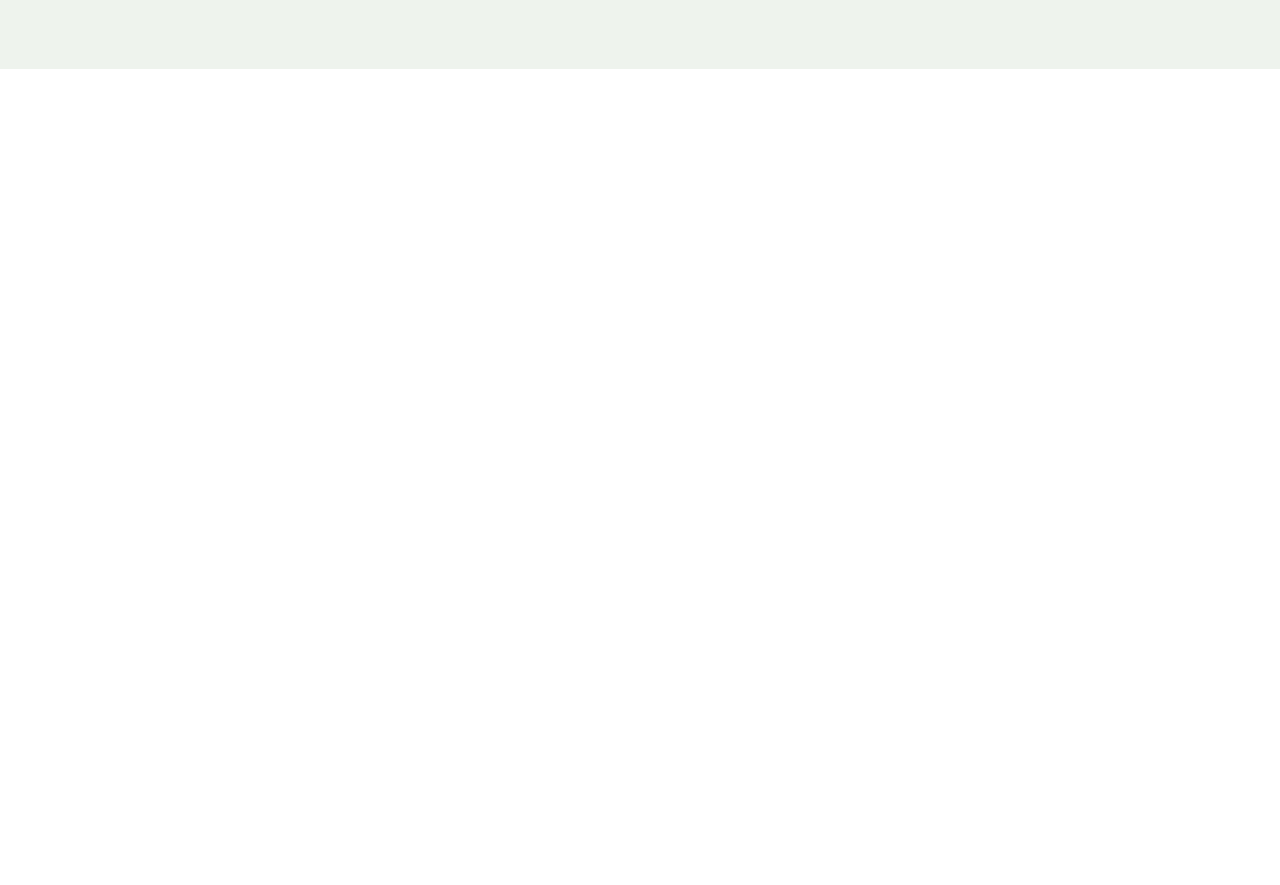
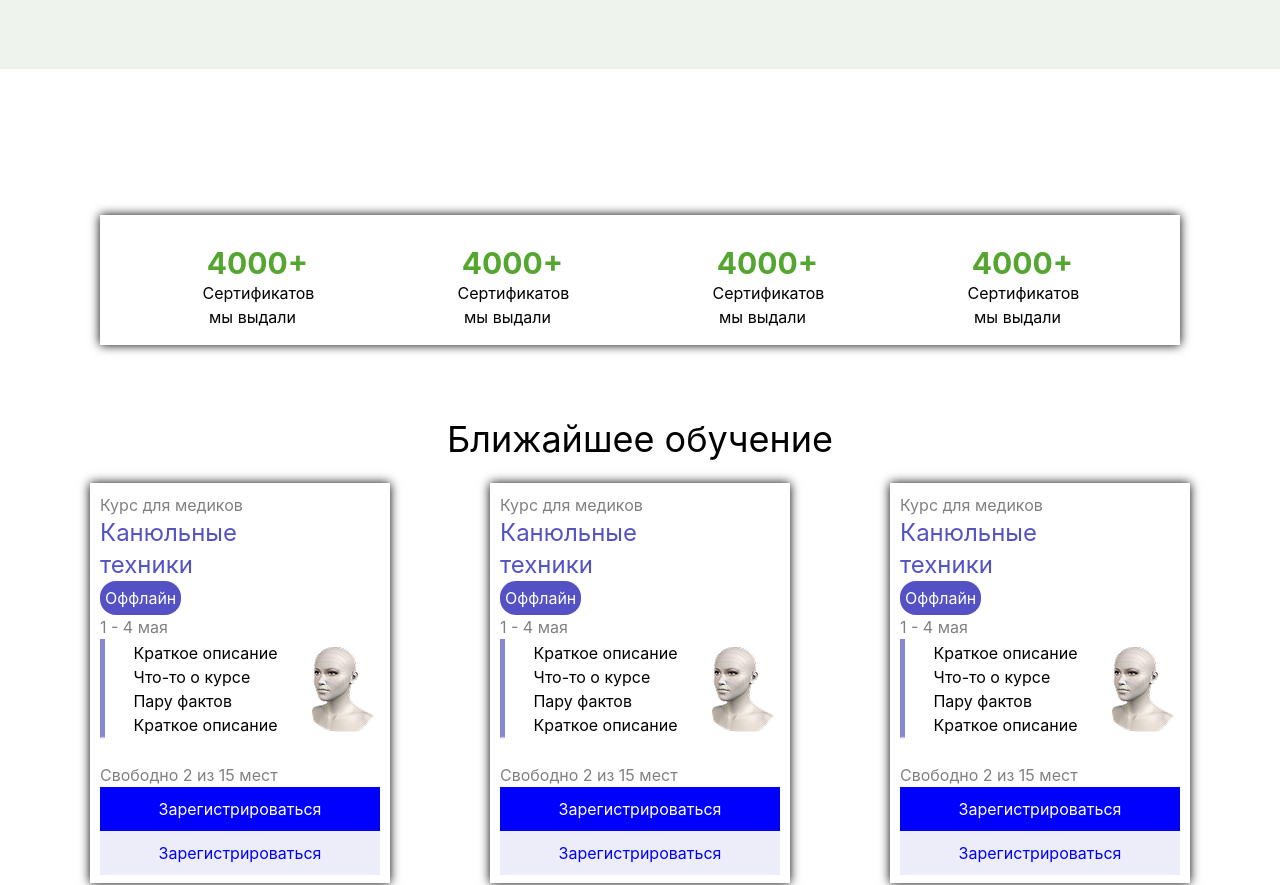
Before and after one commit to MuhammadNematov/cometolog, a website: page src/boew.html in a window 1280 px wide. Shown: the part 544-1429 px from the top of the page. Before the commit the page ends 800 px from the top, so only its background shows below. Drawn offline with nearby package versions, Linux system fonts and the light colour scheme; files that its build step writes are made by us from their sources.

Commit message:
sector2 boew

```diff
--- a/src/boew.html
+++ b/src/boew.html
@@ -39,6 +39,127 @@
         </div>
         </div>
         </div>
+    </div><br><br><br><br>
+
+
+    <div class="max-w-[1200px] m-auto mt-[50px]">
+        <div class="w-[90%] m-auto lg:w-[700] h-[400px] lg:h-[130px] shadow-[0px_0px_10px] p-[10px]">
+            <div  class="lg:flex justify-between p-[20px]">
+
+                <div class="m-auto w-[110px] text-center">
+                    <h1 class="font-bold text-3xl text-[#55A630]">4000+</h1>
+                    <p class="w-[100px]">Сертификатов мы выдали</p>
+                </div><br>
+
+
+                <div class="m-auto w-[110px] text-center">
+                    <h1 class="font-bold text-3xl text-[#55A630]">4000+</h1>
+                    <p class="w-[100px]">Сертификатов мы выдали</p>
+                </div>
+
+
+                <div class="m-auto w-[110px] text-center">
+                    <h1 class="font-bold text-3xl text-[#55A630]">4000+</h1>
+                    <p class="w-[100px]">Сертификатов мы выдали</p>
+                </div>
+
+
+                <div class="m-auto w-[110px] text-center">
+                    <h1 class="font-bold text-3xl text-[#55A630]">4000+</h1>
+                    <p class="w-[100px]">Сертификатов мы выдали</p>
+                </div>
+            </div>
+        </div>
+    </div><br>
+
+    <div class="max-w-[1200px] m-auto mt-[50px]">
+        <h1 class="text-4xl text-center">Ближайшее обучение</h1><br>
+
+        <div class="lg:flex">
+            <div class="w-[90%] m-auto lg:w-[300px] h-[400px] shadow-[0px_0px_10px]">
+
+                <div class="p-[10px]">
+                    <p class="text-[grey]">Курс для медиков</p>
+                    <h3 class="text-2xl text-[#5351C4] w-[100px]">Канюльные техники</h3>
+                    <button class="text-white bg-[#5351C4] p-[5px] rounded-2xl">Оффлайн</button>
+                    <p class="text-[grey]">1 - 4 мая</p>
+                    <div class="flex justify-between items-center">
+                        <img class="w-[5px] h-[100px]" src="./boew.imges/Colored Line.png" alt="">
+                        <p>Краткое описание<br>
+
+                            Что-то о курсе<br>
+
+                            Пару фактов<br>
+
+                            Краткое описание</p>
+                            <img src="./boew.imges/image (30).png" alt="">
+                    </div><br>
+                    <p class="text-[grey]">Свободно 2 из 15 мест</p>
+                    <div class="flex flex-col">
+                        <button class="text-white bg-[blue] p-[10px]">Зарегистрироваться</button>
+                        <button class=" bg-[#5351C41A] text-[blue] p-[10px]">Зарегистрироваться</button>
+                    </div>
+                </div>
+            </div><br>
+
+
+
+             <div class="w-[90%] m-auto lg:w-[300px] h-[400px] shadow-[0px_0px_10px]">
+
+                <div class="p-[10px]">
+                    <p class="text-[grey]">Курс для медиков</p>
+                    <h3 class="text-2xl text-[#5351C4] w-[100px]">Канюльные техники</h3>
+                    <button class="text-white bg-[#5351C4] p-[5px] rounded-2xl">Оффлайн</button>
+                    <p class="text-[grey]">1 - 4 мая</p>
+                    <div class="flex justify-between items-center">
+                        <img class="w-[5px] h-[100px]" src="./boew.imges/Colored Line.png" alt="">
+                        <p>Краткое описание<br>
+
+                            Что-то о курсе<br>
+
+                            Пару фактов<br>
+
+                            Краткое описание</p>
+                            <img src="./boew.imges/image (30).png" alt="">
+                    </div><br>
+                    <p class="text-[grey]">Свободно 2 из 15 мест</p>
+                    <div class="flex flex-col">
+                        <button class="text-white bg-[blue] p-[10px]">Зарегистрироваться</button>
+                        <button class=" bg-[#5351C41A] text-[blue] p-[10px]">Зарегистрироваться</button>
+                    </div>
+                </div>
+            </div><br>
+
+
+
+
+
+             <div class="w-[90%] m-auto lg:w-[300px] h-[400px] shadow-[0px_0px_10px]">
+
+                <div class="p-[10px]">
+                    <p class="text-[grey]">Курс для медиков</p>
+                    <h3 class="text-2xl text-[#5351C4] w-[100px]">Канюльные техники</h3>
+                    <button class="text-white bg-[#5351C4] p-[5px] rounded-2xl">Оффлайн</button>
+                    <p class="text-[grey]">1 - 4 мая</p>
+                    <div class="flex justify-between items-center">
+                        <img class="w-[5px] h-[100px]" src="./boew.imges/Colored Line.png" alt="">
+                        <p>Краткое описание<br>
+
+                            Что-то о курсе<br>
+
+                            Пару фактов<br>
+
+                            Краткое описание</p>
+                            <img src="./boew.imges/image (30).png" alt="">
+                    </div><br>
+                    <p class="text-[grey]">Свободно 2 из 15 мест</p>
+                    <div class="flex flex-col">
+                        <button class="text-white bg-[blue] p-[10px]">Зарегистрироваться</button>
+                        <button class=" bg-[#5351C41A] text-[blue] p-[10px]">Зарегистрироваться</button>
+                    </div>
+                </div>
+            </div><br>
+        </div>
     </div>
 </body>
 </html>
```
Also changed, not shown: src/boew.imges/Colored Line.png (added), src/boew.imges/image (30).png (added).
